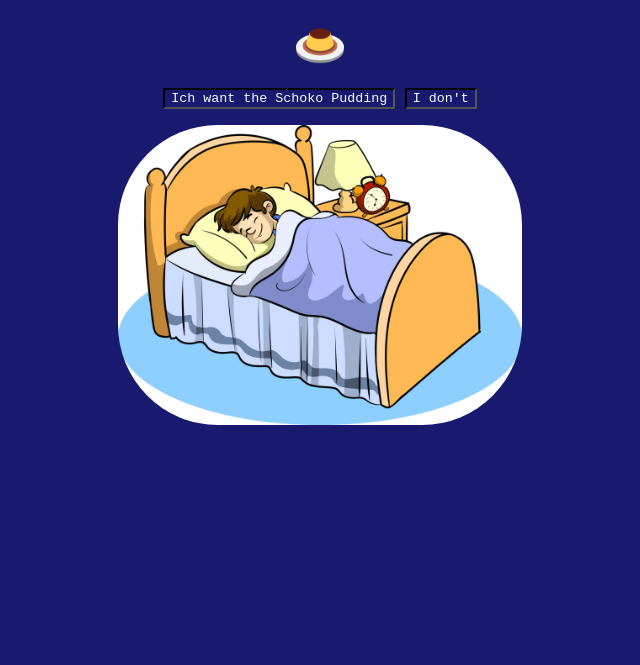
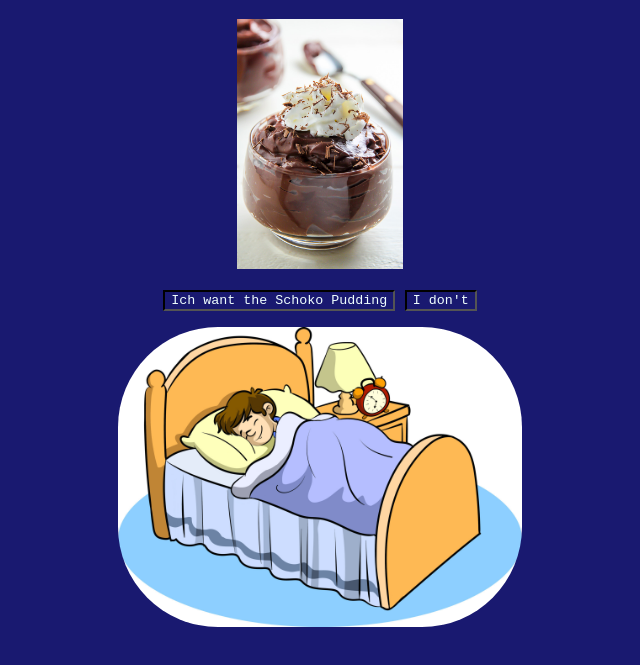
Before and after one commit to 0maumau0/Code1, a plain HTML site: page Task02.6/Level1.html in a window 1280 px wide. Shown: the part 61-726 px from the top of the page, without its empty margins (320-960 px from the left). Drawn offline with Linux system fonts and the light colour scheme.

Commit message:
Level1 changed Picture and bugfix pudding--> Pudding

```diff
--- a/Task02.6/Level1.html
+++ b/Task02.6/Level1.html
@@ -11,7 +11,7 @@
 <body>
     <h1> Did you wanna a Schoko Pudding </h1>
     <p>
-        <img id="Pudding" src="favicon.ico">
+        <img id="Pudding" src="choco_pudding.jpg">
     </p>
     <p>
         <button type="button"> Ich want the Schoko Pudding</button>
--- a/Task02.6/Level1_stylesheet.css
+++ b/Task02.6/Level1_stylesheet.css
@@ -26,3 +26,7 @@ button {
     height: 300px;
    border-radius: 100px;
 }
+#Pudding{
+    margin: auto;
+    height: 250px;
+}
```
